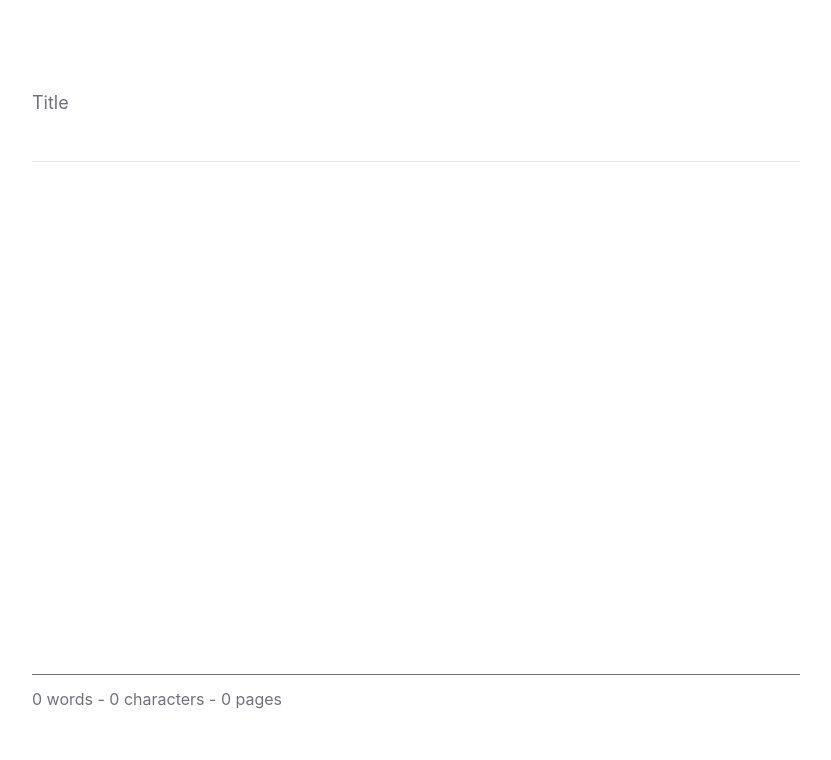
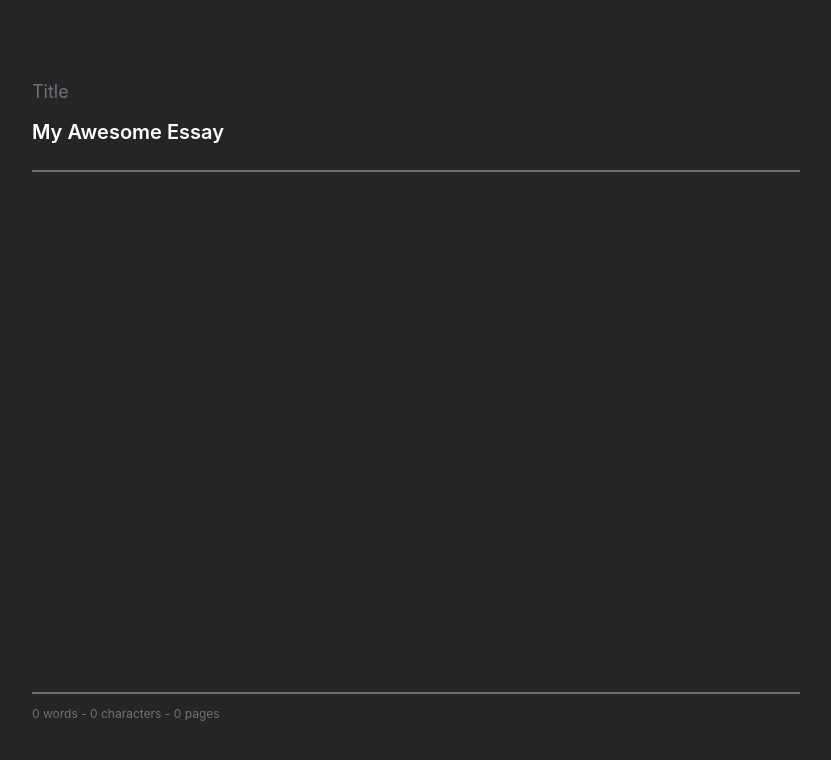
Before and after one commit to Artists-for-Humanity/OdistAI, a React (Vite) app in the folder client/: page / in a window 1280 px wide. Shown: the top 760 px of the page, without its empty margins (224-1055 px from the left). Built offline with nearby package versions, Linux system fonts and the light colour scheme.

Commit message:
changed css styling
text area and background now shares the same color

change footer text size and color

added padding between title, title text and the line on top

updated button colors

added word break to highlighted text

```diff
--- a/client/src/App.tsx
+++ b/client/src/App.tsx
@@ -13,14 +13,14 @@ function App() {
   // console.log("this is true? ", isHighlightingText)
 
   return (
-    <div className="flex space-x-3 items-center justify-center">
+    <div className="flex space-x-3 items-center justify-center w-full min-h-screen bg-matte-black-light">
       <div className="2xl:px-48 px-24 w-3/4">
         <div className="text-center w-full">
-          <div className="border-b border-zinc-200 block mb-6 pb-3 text-left">
-            <div className="text-zinc-500 text-lg">Title</div>
-            <div className="text-white font-semibold text-2xl outline-none" contentEditable suppressContentEditableWarning>My Awesome Essay</div>
+          <div className="border-b-2 text-zinc-500 block mb-8 pb-3 text-left">
+            <div className="text-zinc-500 text-lg pb-3">Title</div>
+            <div className="text-white font-semibold text-xl outline-none pb-3" contentEditable suppressContentEditableWarning>My Awesome Essay</div>
           </div>
-          <div className="flex flex-col block h-[60vh] mb-2">
+          <div className="flex flex-col block h-[60vh] mb-2 bg-matte-black-light">
             <TextInput
               onData={setHighlightedText}
               onContentChange={setInputContent}
@@ -29,7 +29,7 @@ function App() {
               setCaretLocation={setCaretLocation}
             >
               <div
-                className="bg-[#1B1B1B] h-fit my-4 mx-3 p-3 rounded justify-self-end transition-all opacity-0 delay-200 duration-700 opacity-100 card-stretch"
+                className="bg-[#1B1B1B] h-fit p-3 rounded justify-self-end transition-all opacity-0 delay-200 duration-700 opacity-100 card-stretch "
               >
                 <IncomingText
                   chatgptResponse={chatgptResponse}
@@ -47,7 +47,7 @@ function App() {
 
           </div>
 
-          <footer className="border-t border-zinc-500 text-zinc-500 pt-3 text-left">
+          <footer className="border-t-2 text-zinc-500 pt-3 text-left text-xs">
             <span>{(inputContent !== '' ? inputContent.trim().split(' ').length : 0)} words - </span>
             <span>{inputContent.length} characters - </span>
             <span>{Math.round(inputContent.length / 500)} pages </span>
--- a/client/src/Components/IncomingText.tsx
+++ b/client/src/Components/IncomingText.tsx
@@ -46,7 +46,7 @@ const IncomingText: React.FC<{
         console.log("What is highlighted? ", highlightedText)
         return (
             <div className="h-fit my-4 mx-0 p-3 rounded justify-self-end transition-all opacity-0 delay-200 duration-700 opacity-100 select-none">
-                <div className="font-italic text-white font-semibold">"{prompt}"</div>
+                <div className="font-italic text-white font-semibold break-words">"{prompt}"</div>
                 {/* <div className="bg-zinc-900 h-fit my-4 mx-0 p-3 rounded justify-self-end transition-all opacity-0 delay-200 duration-700 opacity-100"></div> */}
                 <textarea readOnly
                     id="message"
--- a/client/src/Components/TextInput.tsx
+++ b/client/src/Components/TextInput.tsx
@@ -97,11 +97,11 @@ const TextInput: React.FC<{ onData: DataCallback, onContentChange: DataCallback,
 
     return (
         <div
-            className="transition-all duration-300 h-full mb-8 w-full text-sm text-gray-900 group-focus:drop-shadow-2xl bg-gray-50 rounded-lg dark:bg-neutral-800  dark:placeholder-gray-400 dark:text-white text-left outline-none flex-col flex overflow-y-auto"
+            className="transition-all duration-300 h-full mb-8 w-full text-sm text-gray-900 group-focus:drop-shadow-2xl bg-gray-50 rounded-lg dark:bg-neutral-800  dark:placeholder-gray-400 dark:text-white text-left outline-none flex-col flex overflow-y-auto bg-matte-black-light"
         // placeholder="Enter text..."
         >
             <div
-                className="w-full h-full p-2.5 outline-none max-h-full break-words"
+                className="w-full h-full p-2.5 outline-none max-h-full break-words text-base bg-matte-black-light "
                 contentEditable
                 id="essay-content"
                 onMouseUp={handleOnMouseUp}
--- a/client/src/Components/ToolBar.tsx
+++ b/client/src/Components/ToolBar.tsx
@@ -72,24 +72,24 @@ const ToolBar: React.FC<{ onData: DataCallback, highlighted: string }> = ({ onDa
           </button>
         </div> */}
         <div className={classNames({
-          'w-4 h-4 rounded-full': true,
-          'bg-blue-400': activeCritique.improveWriting,
-          'bg-zinc-800': !activeCritique.improveWriting,
+          'w-3 h-3 rounded-full': true,
+          'bg-purple': activeCritique.improveWriting,
+          'bg-matte-black-dark': !activeCritique.improveWriting,
         })}></div>
         <div className={classNames({
-          'w-4 h-4 rounded-full': true,
-          'bg-purple-400': activeCritique.makeLonger,
-          'bg-zinc-800': !activeCritique.makeLonger,
+          'w-3 h-3 rounded-full': true,
+          'bg-yellow': activeCritique.makeLonger,
+          'bg-matte-black-dark': !activeCritique.makeLonger,
         })}></div>
         <div className={classNames({
-          'w-4 h-4 rounded-full': true,
+          'w-3 h-3 rounded-full': true,
           'bg-green-400': activeCritique.makeShorter,
-          'bg-zinc-800': !activeCritique.makeShorter,
+          'bg-matte-black-dark': !activeCritique.makeShorter,
         })}></div>
         <div className={classNames({
-          'w-4 h-4 rounded-full': true,
+          'w-3 h-3 rounded-full': true,
           'bg-rose-400': activeCritique.fixSpellingAndGrammar,
-          'bg-zinc-800': !activeCritique.fixSpellingAndGrammar,
+          'bg-matte-black-dark': !activeCritique.fixSpellingAndGrammar,
         })}></div>
 
 
@@ -97,12 +97,12 @@ const ToolBar: React.FC<{ onData: DataCallback, highlighted: string }> = ({ onDa
         {/* Improve writing, blue-400 */}
         <button
           type="button"
-          className="flex bg-neutral-900 rounded-full items-center gap-3"
+          className="flex bg-matte-black-dark rounded-full items-center gap-3"
           onClick={() => setActiveCritique(prev => updateActiveCritique(prev, 'improveWriting'))}
         >
           <span className={classNames({
             'w-3 h-3 rounded-full': true,
-            'bg-blue-400': activeCritique.improveWriting,
+            'bg-purple': activeCritique.improveWriting,
             'bg-zinc-800': !activeCritique.improveWriting,
           })}></span>
           Improve writing
@@ -111,12 +111,12 @@ const ToolBar: React.FC<{ onData: DataCallback, highlighted: string }> = ({ onDa
         {/* Make longer */}
         <button
           type="button"
-          className="flex gap-3 items-center rounded-full"
+          className="flex bg-matte-black-dark gap-3 items-center rounded-full"
           onClick={() => setActiveCritique(prev => updateActiveCritique(prev, 'makeLonger'))}
         >
           <span className={classNames({
             'w-3 h-3 rounded-full': true,
-            'bg-purple-400': activeCritique.makeLonger,
+            'bg-yellow': activeCritique.makeLonger,
             'bg-zinc-800': !activeCritique.makeLonger,
           })}></span>
           Make longer
@@ -125,7 +125,7 @@ const ToolBar: React.FC<{ onData: DataCallback, highlighted: string }> = ({ onDa
         {/* Make shorter */}
         <button
           type="button"
-          className="flex gap-3 items-center rounded-full"
+          className="flex bg-matte-black-dark gap-3 items-center rounded-full"
           onClick={() => setActiveCritique(prev => updateActiveCritique(prev, 'makeShorter'))}
         >
           <span className={classNames({
@@ -139,7 +139,7 @@ const ToolBar: React.FC<{ onData: DataCallback, highlighted: string }> = ({ onDa
         {/* Fix spelling and grammar */}
         <button
           type="button"
-          className="flex gap-3 items-center rounded-full"
+          className="flex bg-matte-black-dark gap-3 items-center rounded-full"
           onClick={() => setActiveCritique(prev => updateActiveCritique(prev, 'fixSpellingAndGrammar'))}
         >
           <span className={classNames({
```
